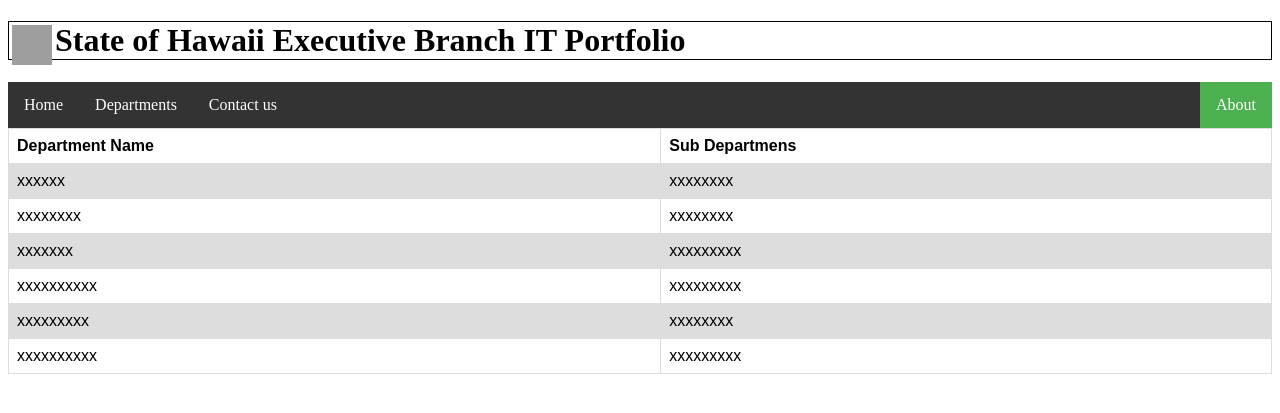
After one commit to HACC2020/DFE, a Django app: page /directory/departments/ in a window 1280 px wide. The commit adds this page. Shown: the top 413 px of the page. Run offline with Django 3.2, Linux system fonts and the light colour scheme; grey boxes are pictures that could not be loaded.

Commit message:
added home,about,contact,departments.html files + updates urls and views to display

```diff
--- /dev/null
+++ b/directory/templates/departments.html
@@ -0,0 +1,37 @@
+{% extends "home.html" %}
+
+{% block content %}
+  <table>
+  <tr>
+    <th>Department Name</th>
+    <th>Sub Departmens</th>
+
+  </tr>
+  <tr>
+    <td>xxxxxx</td>
+    <td>xxxxxxxx</td>
+
+  </tr>
+  <tr>
+    <td>xxxxxxxx</td>
+    <td>xxxxxxxx</td>
+
+  </tr>
+  <tr>
+    <td>xxxxxxx</td>
+    <td>xxxxxxxxx</td>
+  </tr>
+  <tr>
+    <td>xxxxxxxxxx</td>
+    <td>xxxxxxxxx</td>
+    </tr>
+  <tr>
+    <td>xxxxxxxxx</td>
+    <td>xxxxxxxx</td>
+     </tr>
+  <tr>
+    <td>xxxxxxxxxx</td>
+    <td>xxxxxxxxx</td>
+     </tr>
+</table>
+{% endblock %}
--- /dev/null
+++ b/directory/templates/home.html
@@ -0,0 +1,63 @@
+<!DOCTYPE html>
+<html>
+<head>
+<h1 style="text-align:left; border:1px solid black;">
+    <img style="float: left; padding:3px;" src=https://ets.hawaii.gov/wp-content/uploads/2020/08/ETS-Logo-B-w-ETS-process4-border-71x71-1.png
+    alt="Office of Enterprise Technology Services logo" width="40" height="40">State of Hawaii Executive Branch IT Portfolio</h1>
+<style>
+ul {
+  list-style-type: none;
+  margin: 0;
+  padding: 0;
+  overflow: hidden;
+  background-color: #333;
+}
+
+li {
+  float: left;
+}
+
+li a {
+  display: block;
+  color: white;
+  text-align: center;
+  padding: 14px 16px;
+  text-decoration: none;
+}
+
+li a:hover:not(.active) {
+  background-color: #111;
+}
+
+.active {
+  background-color: #4CAF50;
+}
+
+table {
+  font-family: arial, sans-serif;
+  border-collapse: collapse;
+  width: 100%;
+}
+
+td, th {
+  border: 1px solid #dddddd;
+  text-align: left;
+  padding: 8px;
+}
+
+tr:nth-child(even) {
+  background-color: #dddddd;
+}
+</style>
+</head>
+<body>
+<ul>
+  <li><a href="{% url 'home' %}">Home</a></li>
+  <li><a href="{% url 'departments' %}">Departments</a></li>
+  <li><a href="{% url 'contact' %}">Contact us</a></li>
+  <li style="float:right"><a class="active" href="{% url 'about' %}">About</a></li>
+</ul>
+{% block content %}
+{% endblock %}
+</body>
+</html>
--- a/directory/urls.py
+++ b/directory/urls.py
@@ -2,8 +2,8 @@ from django.urls import path
 from . import views
 
 urlpatterns = [
-    path('', views.about, name='about')
-    #above is just a test
-    #path('', views.directory, name='directory'),
-    #path('about/', views.about, name='about')
+    path('', views.home, name='home'),
+    path('about/', views.about, name='about'),
+    path('contact/', views.contact, name='contact'),
+    path('departments/', views.departments, name='departments')
 ]
--- a/directory/views.py
+++ b/directory/views.py
@@ -5,5 +5,14 @@ from django.shortcuts import render
 
 #does organization exist within database
 
+def home(request):
+    return render(request, 'home.html')
+
 def about(request):
     return render(request, 'about.html')
+
+def contact(request):
+    return render(request, 'contact.html')
+
+def departments(request):
+    return render(request, 'departments.html')
```
Also changed, not shown: directory/templates/about.html (+3 -30 lines), directory/templates/contact.html (added, +94 -0 lines).
